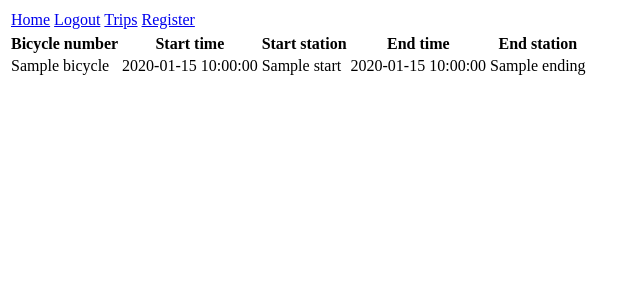
After one commit to brochape/Villo-database, a Flask app: template src/templates/trips.html in a window 1280 px wide. The commit adds this page. Shown: the top 300 px of the page, without its empty margins (0-640 px from the left). Run offline with Flask 2, Linux system fonts and the light colour scheme; the template is opened without the code that fills it: most values are stand-ins (such as "Sample title", 1, 10 or a date in 2020).

Commit message:
[add] display  user trips on /trips

```diff
--- a/src/main.py
+++ b/src/main.py
@@ -7,6 +7,7 @@ from functools import wraps
 Flask.secret_key = os.urandom(512)
 
 import users as Users
+import trips as Trips
 
 def require_login(f):
     @wraps(f)
@@ -28,21 +29,21 @@ def require_admin(f):
 
 @app.route("/login", methods=['get', 'post'])
 def login():
-	if request.method == "GET":
-		if "redirect_url" in request.values:
-			return render_template("login.html", redirect_url=request.values["redirect_url"])
-		else:
-			return render_template("login.html")
+    if request.method == "GET":
+        if "redirect_url" in request.values:
+            return render_template("login.html", redirect_url=request.values["redirect_url"])
+        else:
+            return render_template("login.html")
 
-	elif request.method == "POST":
-		if Users.login(request.values["user"], request.values["password"]):
-			session["user"] = request.values["user"]
-			if "redirect_url" in request.values:
-				return redirect(request.values["redirect_url"])
-			else:
-				return redirect(url_for('home'))
-		else:
-			return render_template("login.html", error="Incorrect user ID or password")
+    elif request.method == "POST":
+        if Users.login(request.values["user"], request.values["password"]):
+            session["user"] = request.values["user"]
+            if "redirect_url" in request.values:
+                return redirect(request.values["redirect_url"])
+            else:
+                return redirect(url_for('home'))
+        else:
+            return render_template("login.html", error="Incorrect user ID or password")
 
 @app.route("/gmap", methods=['get'])
 @require_login
@@ -58,25 +59,26 @@ def logout():
 
 @app.route("/register", methods=['get', 'post'])
 def register():
-	if request.method == "GET":
-		return render_template("register.html")
-	elif request.method == "POST":
-		errors = Users.register(request.values)
-		if errors:
-			return render_template("register.html", errors=errors, values=request.values)
-		else:
-			return redirect(url_for('login'))
+    if request.method == "GET":
+        return render_template("register.html")
+    elif request.method == "POST":
+        errors = Users.register(request.values)
+        if errors:
+            return render_template("register.html", errors=errors, values=request.values)
+        else:
+            return redirect(url_for('login'))
 
 @app.route("/home", methods=['get'])
 @require_login
 def home():
     if request.method == "GET":
-    	return render_template("home.html")
+        return render_template("home.html")
 
 @app.route("/trips", methods=['get'])
 @require_login
 def trips():
-    return ""
+    myTrips = Trips.query_all(session["user"])
+    return render_template("trips.html", trips=myTrips)
 
 @app.route("/users", methods=['get'])
 @require_login
--- a/src/templates/base.html
+++ b/src/templates/base.html
@@ -1,4 +1,6 @@
 <!DOCTYPE html>
+<!-- TODO find a way to make a dynamic navigation menu easily -->
+<!-- TODO find a way to make generic forms easily (save content, errors) -->
 <html lang="en">
 <head>
     <title>{% block title %}{% endblock title %}</title>
--- a/src/templates/register.html
+++ b/src/templates/register.html
@@ -1,6 +1,7 @@
 {% extends "base.html" %}
 {% block title %}Register{% endblock title %}
 {% block content %}
+<!-- TODO add JS to hide unnecessary input depending on validity time -->
 <table>
 	<form method="POST" action="">
 		<tr>
--- /dev/null
+++ b/src/templates/trips.html
@@ -0,0 +1,22 @@
+{% extends "base.html" %}
+{% block title %}My trips{% endblock title %}
+{% block content %}
+<table>
+	<tr>
+		<th>Bicycle number</th>
+		<th>Start time</th>
+		<th>Start station</th>
+		<th>End time</th>
+		<th>End station</th>
+	</tr>
+	{% for trip in trips %}
+	<tr>
+		<td>{{ trip["bicycle"] }}</td>
+		<td>{{ trip["startTime"] }}</td>
+		<td>{{ trip["start"] }}</td>
+		<td>{{ trip["endingTime"] }}</td>
+		<td>{{ trip["ending"] }}</td>
+	</tr>
+	{% endfor %}
+</table>
+{% endblock content %}
--- /dev/null
+++ b/src/trips.py
@@ -0,0 +1,27 @@
+import sqlite3
+from config import db_filename
+
+TRIPS_QUERY="""
+	SELECT trips.bicycle, trips.startTime, s1.name, trips.endingTime, s2.name
+	FROM trips
+	INNER JOIN stations as s1 ON trips.start == s1.num
+	INNER JOIN stations as s2 ON trips.ending == s2.num
+	WHERE trips.user=?
+	ORDER BY trips.startTime DESC"""
+
+def query_all(user):
+	db = sqlite3.connect(db_filename)
+	cursor = db.cursor()
+	cursor.execute(TRIPS_QUERY, (user,))
+	results = []
+	for row in cursor.fetchall():
+		result = {}
+		result["bicycle"] = row[0]
+		result["startTime"] = row[1]
+		result["start"] = row[2]
+		result["endingTime"] = row[3]
+		result["ending"] = row[4]
+		results.append(result)
+	cursor.close()
+	db.close()
+	return results
```
